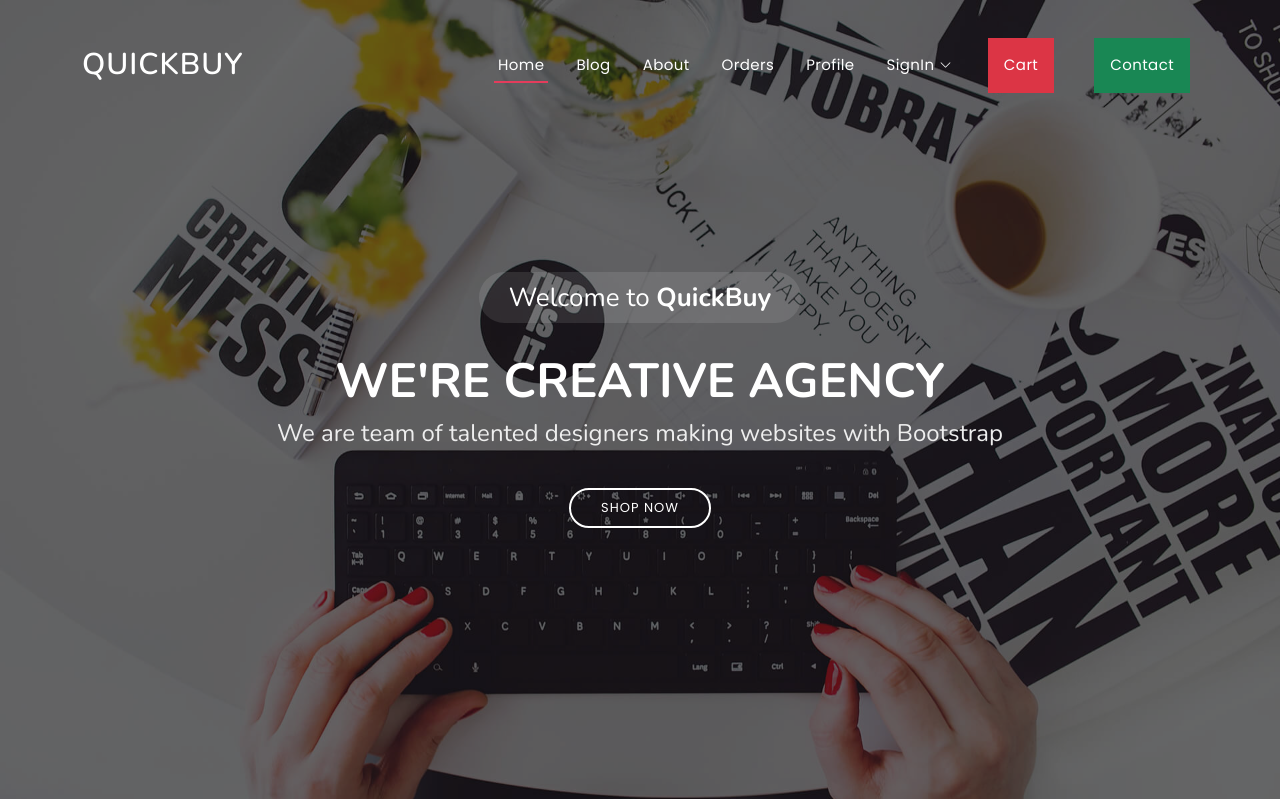
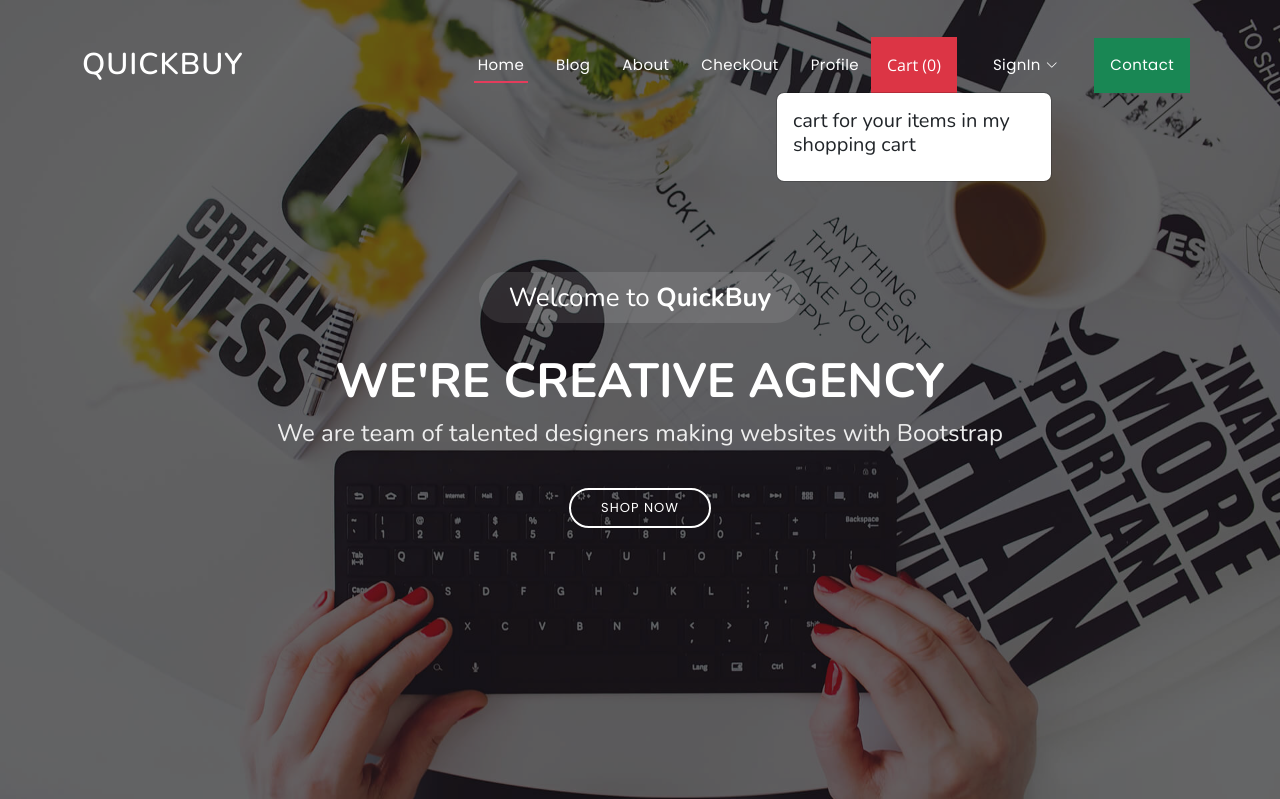
Before and after one commit to suchir-cyber/QuickBuy, a Django app: page / in a window 1280 px wide. Shown: the top 799 px of the page. Run offline with Django 4.2, Linux system fonts and the light colour scheme; data comes from the database, SQL or seed files in the repository; some libraries are stand-ins or nearby versions.

Commit message:
added js files for cart

```diff
--- a/QuickBuy/templates/base.html
+++ b/QuickBuy/templates/base.html
@@ -55,8 +55,14 @@
           <li><a class="nav-link scrollto active" href="#hero">Home</a></li>
           <li><a class="nav-link scrollto" href="blog.html">Blog</a></li>
           <li><a class="nav-link scrollto" href="/about">About</a></li>
-          <li><a class="nav-link scrollto" href="/about">Orders</a></li>
+          <li><a class="nav-link scrollto" href="/checkout">CheckOut</a></li>
           <li><a class="nav-link scrollto" href="/about">Profile</a></li>
+          <button type="button" class="nav-link scrollto bg-danger p-3 m-2 text-white" id="popcart" data-container="body" data-toggle="popover" data-placement="bottom" data-html="true" ><i class="fa-solid fa-cart-shopping"></i>  Cart (<span id="cart">0</span>)
+          </button>
+
+
+
+
             {% if request.user.is_authenticated %}
               <li><a class="nav-link scrollto" href="/auth/logout/">Logout</a></li>
             {% else %}
@@ -67,7 +73,6 @@
               </ul>
             {% endif %}
           </li>
-          <li><a class="nav-link scrollto bg-danger p-3 m-2" href="/contact">Cart</a></li>
           <li><a class="nav-link scrollto bg-success p-3 m-2" href="/contact">Contact</a></li>
         </ul>
         <i class="bi bi-list mobile-nav-toggle"></i>
--- a/QuickBuy/templates/index.html
+++ b/QuickBuy/templates/index.html
@@ -62,4 +62,123 @@
 
         </div>
       </section><!-- End Portfolio Section -->
+
+        <script src="https://code.jquery.com/jquery-3.3.1.js" integrity="sha256-2Kok7MbOyxpgUVvAk/HJ2jigOSYS2auK4Pfzbm7uH60=" crossorigin="anonymous"></script>
+        <script src="https://cdnjs.cloudflare.com/ajax/libs/popper.js/1.14.6/umd/popper.min.js" integrity="sha384-wHAiFfRlMFy6i5SRaxvfOCifBUQy1xHdJ/yoi7FRNXMRBu5WHdZYu1hA6ZOblgut" crossorigin="anonymous"></script>
+        <script src="https://stackpath.bootstrapcdn.com/bootstrap/4.2.1/js/bootstrap.min.js" integrity="sha384-B0UglyR+jN6CkvvICOB2joaf5I4l3gm9GU6Hc1og6Ls7i6U/mkkaduKaBhlAXv9k" crossorigin="anonymous"></script>
+
+
+        <script>
+
+            //find pout the card from local storage
+
+            if (localStorage.getItem('cart') == null) {
+                var cart = {};
+            } else {
+                cart = JSON.parse(localStorage.getItem('cart'));
+                updateCart(cart);
+
+            }
+            // add or increment code
+
+            // $('.cart').click(function() {
+            $('.divpr').on('click', 'button.cart', function() {
+                var idstr = this.id.toString();
+                console.log(idstr)
+
+                if (cart[idstr] != undefined) {
+                    qty = cart[idstr][0] + 1;
+
+                } else {
+                    qty = 1;
+                    name = document.getElementById('name' + idstr).innerHTML;
+                    price = document.getElementById('price' + idstr).innerHTML;
+                    cart[idstr] = [qty, name, price];
+
+                }
+                updateCart(cart);
+
+                localStorage.setItem('cart', JSON.stringify(cart));
+                document.getElementById('cart').innerHTML = Object.keys(cart).length;
+                console.log( Object.keys(cart).length)
+                document.getElementById("popcart").click();
+            });
+            // add pop over to cart
+
+            $('#popcart').popover();
+
+            updatePopover(cart);
+            function updatePopover(cart) {
+
+
+                console.log('we are  inside update popover');
+
+                var popStr = "";
+                var popStr = popStr + "<h5> cart for your items in my shopping cart </h5> <div class='mx-2 my-2'>";
+                var i = 1;
+                for (var item in cart) {
+                    popStr = popStr + "<b>" + i + "</b>. ";
+                    popStr = popStr + document.getElementById('name' + item).innerHTML.slice(0, 19) + "..." + "<b>" +cart[item][0] + "</b>"+ "Qty"  + '<br>';
+                    i = i + 1;
+                }
+
+                popStr = popStr + "</div> <a href='/checkout'><button class='btn btn-success' id='clearCart'>Checkout</button></a>  <button class='btn btn-dark' onclick='clearCart()' id='clearCart'>ClearCart</button>"
+                document.getElementById('popcart').setAttribute('data-content', popStr);
+                $('#popcart').popover('show');
+                document.getElementById("popcart").click();
+            }
+
+            function clearCart() {
+                cart = JSON.parse(localStorage.getItem('cart'));
+                for (var item in cart) {
+                    document.getElementById('div' + item).innerHTML = '<button id="' + item + '" class="btn btn-danger cart">AddtoCard <i class="fa-solid fa-cart-shopping"></i></button>'
+                }
+                localStorage.clear();
+                cart = {};
+                updateCart(cart);
+
+               let clear= document.getElementById("popcart").click();
+               document.getElementById("popcart").click();
+
+            }
+
+            function updateCart(cart) {
+                var sum = 0;
+                for (var item in cart) {
+                    sum = sum + cart[item][0];
+                    document.getElementById('div' + item).innerHTML = "<button id='minus" + item + "'class='btn btn-success minus'>-</button> <span id='val" + item + "''>" + cart[item][0] + "</span> <button id='plus" + item + "' class='btn btn-success plus'> + </button>";
+                }
+                localStorage.setItem('cart', JSON.stringify(cart));
+                document.getElementById('cart').innerHTML = sum;
+                console.log(cart);
+                updatePopover(cart);
+                document.getElementById("popcart").click();
+            }
+
+            //if plus or minus button is clicked change the cart as well as the display value
+            $('.divpr').on("click", "button.minus", function() {
+
+                a = this.id.slice(7, );
+                cart['pr' + a][0] = cart['pr' + a][0] - 1;
+                cart['pr' + a][0] = Math.max(0, cart['pr' + a][0]);
+                document.getElementById('valpr' + a).innerHTML = cart['pr' + a][0];
+                updateCart(cart);
+
+
+            })
+
+
+            $('.divpr').on("click", "button.plus", function() {
+
+                a = this.id.slice(6, );
+                cart['pr' + a][0] = cart['pr' + a][0] + 1;
+
+                document.getElementById('valpr' + a).innerHTML = cart['pr' + a][0];
+                updateCart(cart);
+
+
+            })
+          </script>
+
+
 {% endblock body%}
```
